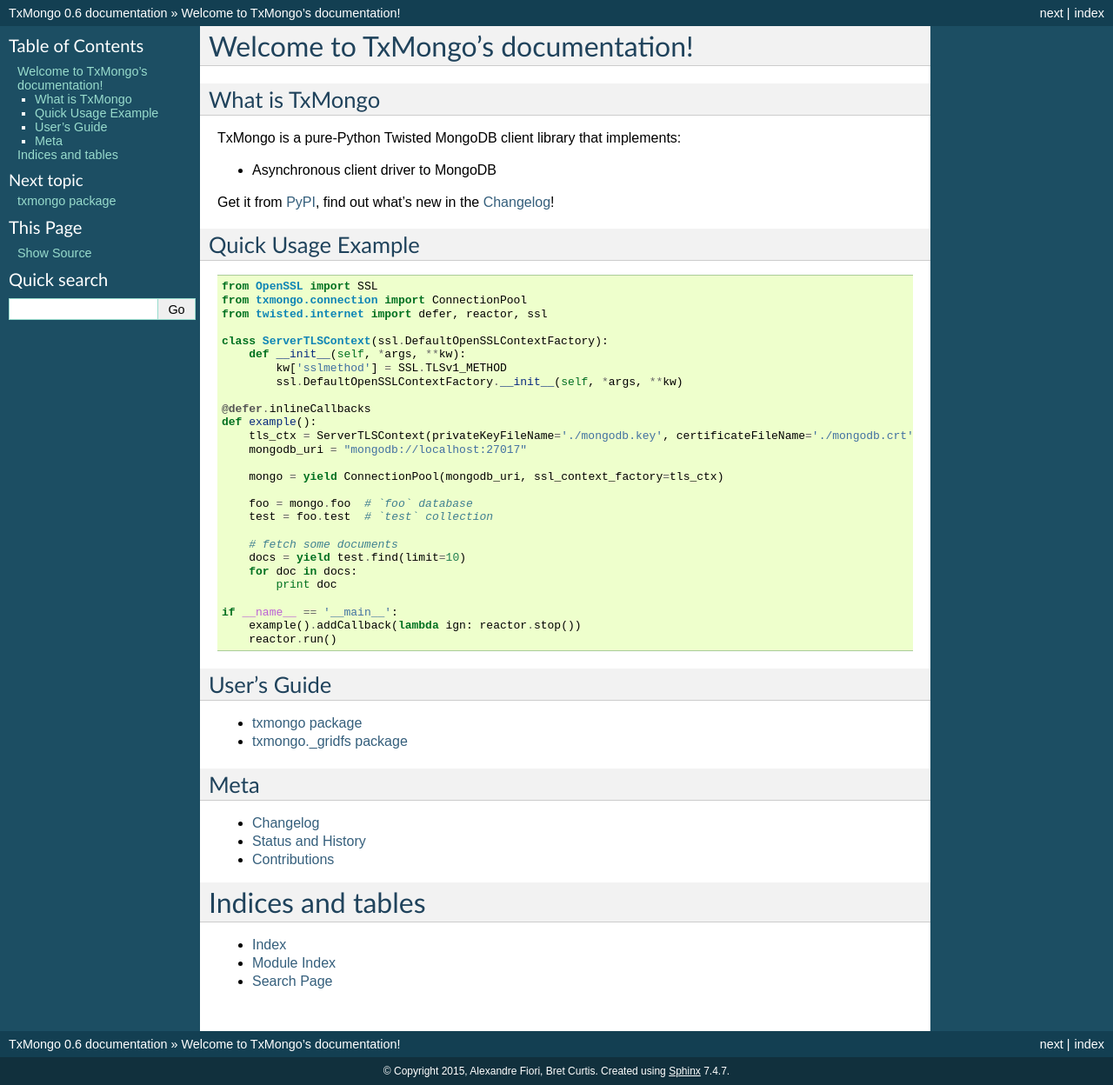
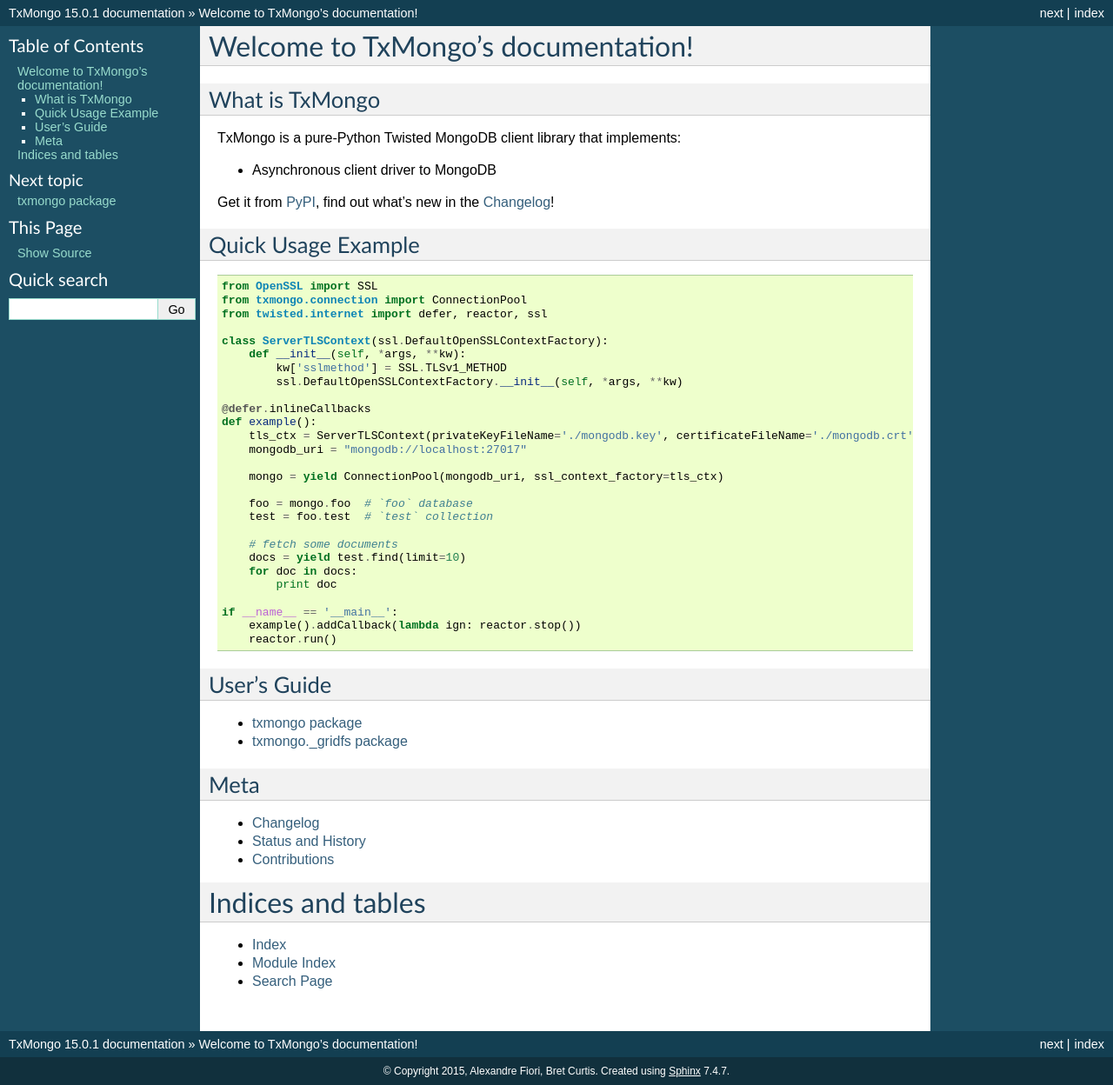
Before and after one commit to twisted/txmongo, a Sphinx documentation site: the page built from docs/source/index.rst, in a window 1280 px wide. Shown: the whole page at 87% size. Built offline with Sphinx 7.4.7, drawn with Linux system fonts in a browser that asks for light colours; formulas are drawn with MathJax 3.

Commit message:
bump version

```diff
--- a/docs/source/conf.py
+++ b/docs/source/conf.py
@@ -58,9 +58,9 @@
 # built documents.
 #
 # The short X.Y version.
-version = '0.6'
+version = '15.0'
 # The full version, including alpha/beta/rc tags.
-release = '0.6'
+release = '15.0.1'
 
 # The language for content autogenerated by Sphinx. Refer to documentation
 # for a list of supported languages.
--- a/setup.py
+++ b/setup.py
@@ -30,7 +30,7 @@
 
 setup(
     name="txmongo",
-    version="15.0.0",
+    version="15.0.1",
     description="Asynchronous Python driver for MongoDB <http://www.mongodb.org>",
     author="Alexandre Fiori, Bret Curtis",
     author_email="fiorix@gmail.com, psi29a@gmail.com",
```
